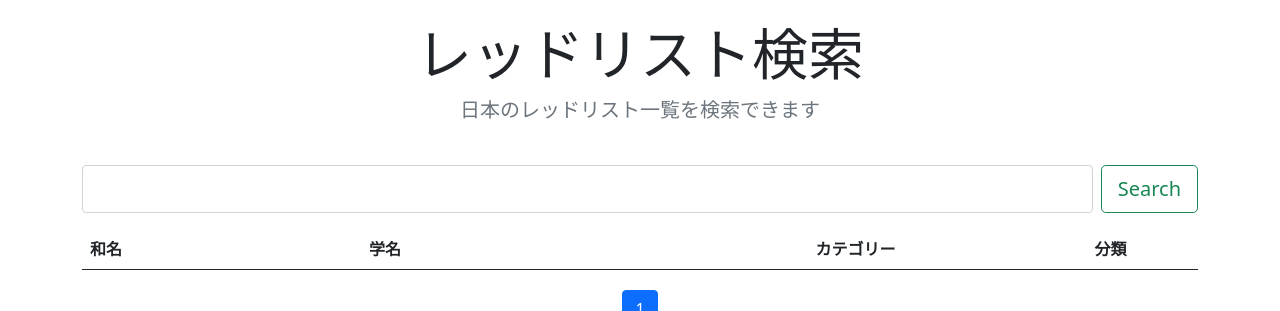
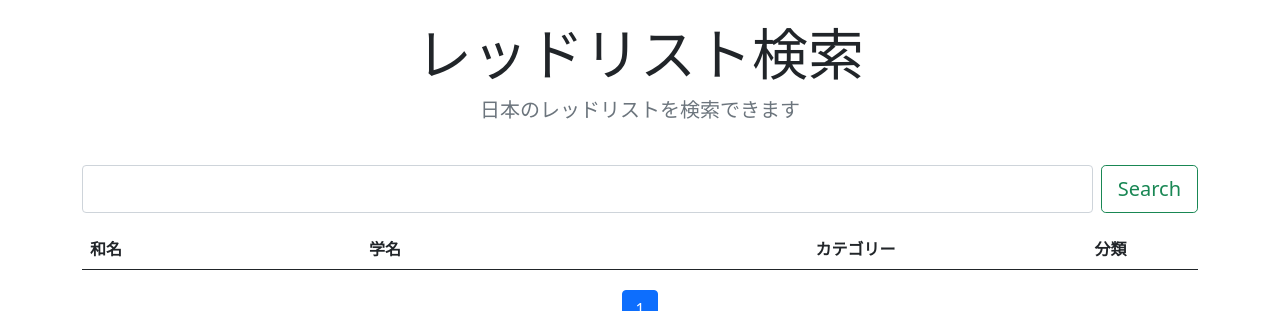
Before and after one commit to uichi/biby-backend, a Django app: page / in a window 1280 px wide. Shown: the part 73-384 px from the top of the page. Run offline with Django 3.2, Linux system fonts and the light colour scheme; data that the repository does not hold is empty.

Commit message:
Fix top description in searching red list page.

```diff
--- a/red_list/templates/red_list/animal.html
+++ b/red_list/templates/red_list/animal.html
@@ -2,7 +2,7 @@
 {% block content %}
   <div class="pricing-header p-3 pb-md-4 mx-auto text-center">
     <h1 class="display-4 fw-normal">レッドリスト検索</h1>
-    <p class="fs-5 text-muted">日本のレッドリスト一覧を検索できます</p>
+    <p class="fs-5 text-muted">日本のレッドリストを検索できます</p>
   </div>
   <main>
     <div class="row row-cols-1 row-cols-md-1 mb-3 text-center">
```
